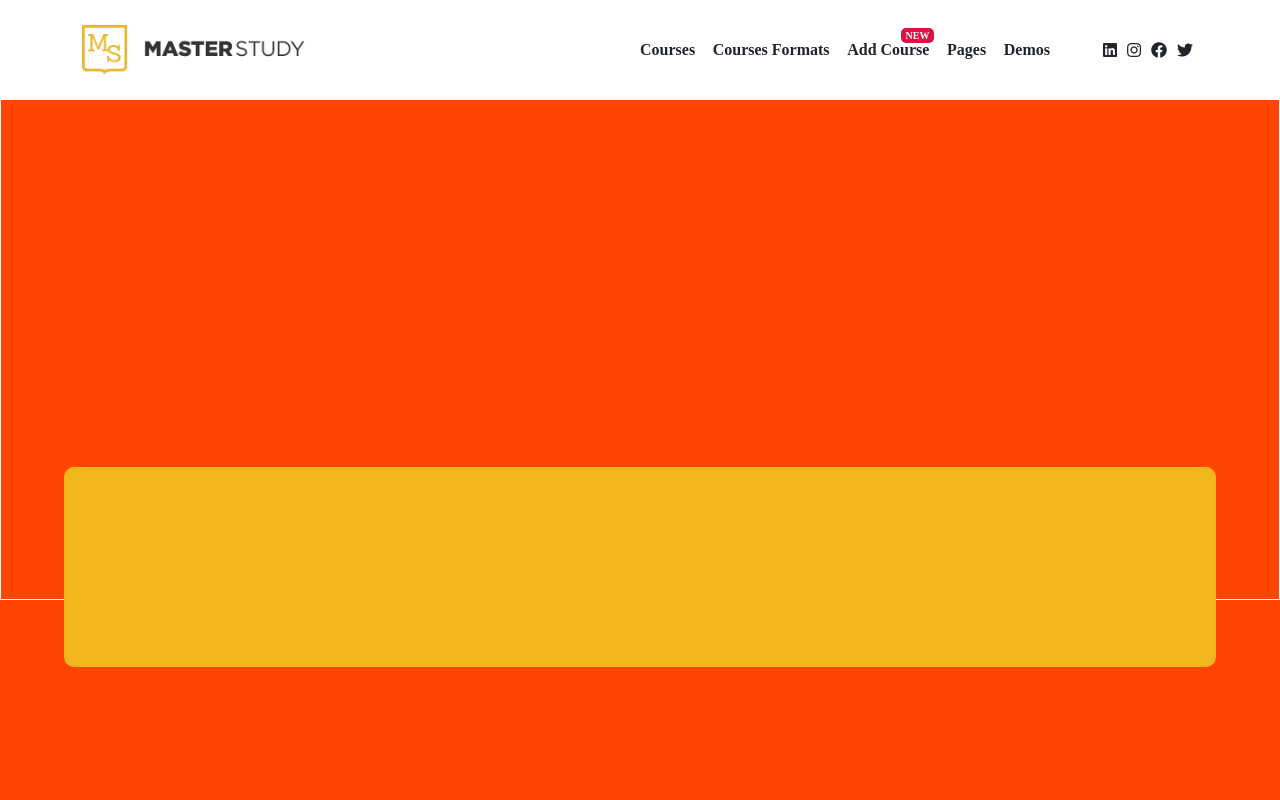
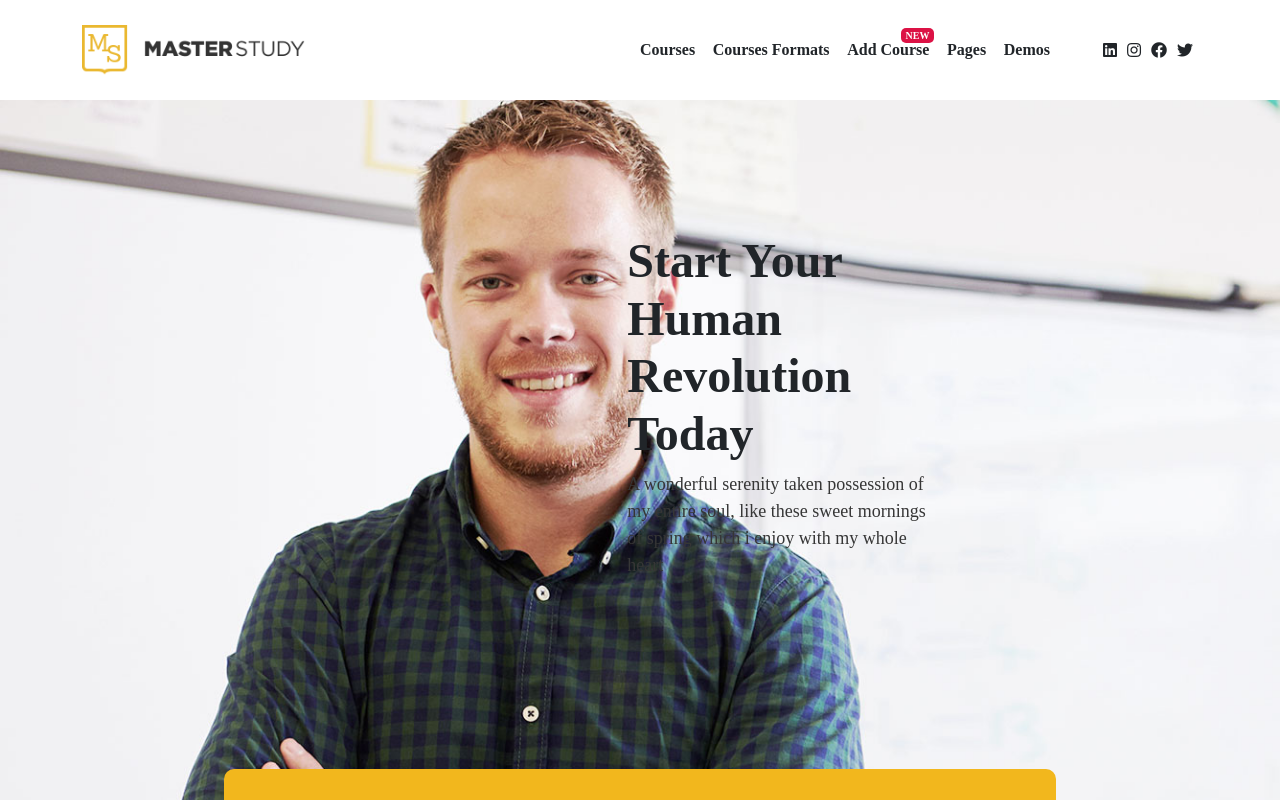
Before and after one commit to Fede180600/proj-html-vuejs, a Vue app: page / in a window 1280 px wide. Shown: the top 800 px of the page. Built offline with nearby package versions, Linux system fonts and the light colour scheme; a small style sheet from the web is missing.

Commit message:
AppBannerTop add title

```diff
--- a/src/assets/components/AppBannerTop.vue
+++ b/src/assets/components/AppBannerTop.vue
@@ -1,18 +1,39 @@
 <template>
     <div class="banner">
-        <div class="banner_top"></div>
+        <div class="banner_top">
+            <div class="container">
+                <div class="banner_text">
+                    <h2>
+                        Start Your Human
+                        <br>
+                        <span class="text_brand_primary_color">Revolution</span>
+                        Today
+                    </h2>
+                    <p>A wonderful serenity taken possession of my entire soul, like these sweet mornings of spring which i enjoy with my whole heart</p>
+                </div>
+
+            </div>
+        </div>
 
         <div class="banner_middle"></div>
 
         <div class="banner_bottom">
             <div class="container">
                 <div class="row row-cols-2">
-                    <div style="border: 1px solid black; width: 45%; display: flex; flex-direction: column; justify-content: center;">
+                    <div
+                        style="border: 1px solid black; width: 45%; display: flex; flex-direction: column; justify-content: center;">
                         <h2>Hi there, my name is Jhon Doe, I'm the founder of the Brain Accademy</h2>
                         <img src="../img/sign.jpg" alt="firma Jhon Doe">
                     </div>
                     <div>
-                        <p>Lorem ipsum dolor, sit amet consectetur adipisicing elit. Perferendis voluptatibus ullam a ducimus quidem, molestiae aut officiis aliquam eum tenetur facilis aliquid nihil deleniti et quam quibusdam praesentium commodi sed. Lorem ipsum dolor sit amet consectetur adipisicing elit. Expedita sequi sed aut labore sint tempora accusamus cumque laborum beatae tenetur, nisi aspernatur sit odio ipsum, odit, eos nulla praesentium ullam! Lorem ipsum dolor sit amet consectetur adipisicing elit. Maiores porro omnis corrupti minima nobis cum ratione laboriosam officiis velit laudantium perferendis repellat veniam temporibus ullam quidem aliquam, culpa, provident expedita!</p>
+                        <p>Lorem ipsum dolor, sit amet consectetur adipisicing elit. Perferendis voluptatibus ullam a
+                            ducimus quidem, molestiae aut officiis aliquam eum tenetur facilis aliquid nihil deleniti et
+                            quam quibusdam praesentium commodi sed. Lorem ipsum dolor sit amet consectetur adipisicing
+                            elit. Expedita sequi sed aut labore sint tempora accusamus cumque laborum beatae tenetur,
+                            nisi aspernatur sit odio ipsum, odit, eos nulla praesentium ullam! Lorem ipsum dolor sit
+                            amet consectetur adipisicing elit. Maiores porro omnis corrupti minima nobis cum ratione
+                            laboriosam officiis velit laudantium perferendis repellat veniam temporibus ullam quidem
+                            aliquam, culpa, provident expedita!</p>
                     </div>
                 </div>
             </div>
@@ -32,22 +53,42 @@ export default {
 .banner {
     position: relative;
 
-    // TEST
-    background-color: orangered;
     &_top {
-        height: 600px;
-        border: 1px solid white;
+        background-image: url(../img/slide-1.jpg);
+        background-repeat: no-repeat;
+        background-size: cover;
+        // height: 900px;
+        padding: 400px 0;
+        margin-top: 100px;
+
+        .banner_text {
+            width: 24%;
+            position: absolute;
+            top: 22%;
+            right: 15vw;
+            transform: translate(-50%, -50%);
+            h2 {
+                font-weight: 800;
+                font-size: 3rem;
+            }
+            p {
+                font-size: 18px;
+                color: #363636;
+            }
+        }
     }
+
     &_middle {
         height: 200px;
-        width: 90%;
+        width: 65%;
         background-color: $brand-primary-color;
         position: absolute;
         left: 50%;
-        top: 30%;
-        transform: translate(-50% , 50%);
+        top: 40%;
+        transform: translate(-50%, 50%);
         border-radius: 10px;
     }
+
     &_bottom {
         padding: 200px 0 50px 0;
     }
```
